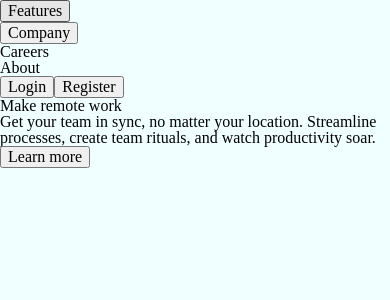
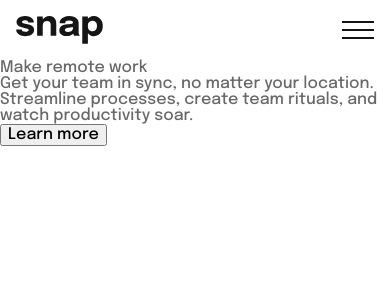
Before and after one commit to miguelzaga/intro-section-with-dropdown-navigation, a React (Vite) app: page / in a window 390 px wide. Shown: the top 300 px of the page. Built offline with nearby package versions, Linux system fonts and the light colour scheme.

Commit message:
style header mobile

```diff
--- a/src/App.js
+++ b/src/App.js
@@ -1,17 +1,40 @@
+// client-audiophile.svg
+// client-databiz.svg
+// client-maker.svg
+// client-meet.svg
+// favicon-32x32.png
+// icon-arrow-down.svg
+// icon-arrow-up.svg
+// icon-calendar.svg
+// import iconCloseMenu from "./images/icon-close-menu.svg"
+import iconMenu from "./images/icon-menu.svg"
+// icon-planning.svg
+// icon-reminders.svg
+// icon-todo.svg
+// image-hero-desktop.png
+// image-hero-mobile.png
+import logo from "./images/logo.svg"
+
 import { useState } from "react";
 
 function App() {
   return (
     <div>
-      <header>
+      <header className="header">
+        <img className="header__logo" src={logo} alt="logo" />
+        <button className="header__burguer">
+          <img src={iconMenu} alt="open menu" />
+        </button>
+
+        {/*
+        Menu Open
         <nav>
           <ul>
             <li>
               <button>
                 Features
               </button>
-            </li>
-            <li>
+            </li> <li>
               <button>
                 Company
               </button>
@@ -35,6 +58,7 @@ function App() {
         <button>
           Register
         </button>
+          */}
       </header>
       <main>
         <h1>
--- a/src/scss/01-abstracts/_variables.scss
+++ b/src/scss/01-abstracts/_variables.scss
@@ -4,3 +4,14 @@ $md: 640px;
 $md-lg: 960px;
 $lg: 1024px;
 $x-lg: 1440px;
+
+// Colors
+$almost-white: #fafafa;
+$light-grey: #adadad;
+$medium-grey: #686868;
+$black: #151515;
+$color-1: #726CEE;
+$color-2: #4BB1DA;
+$color-3: #EDD556;
+$color-4: #8E4CB6;
+$pure-white: #ffffff;
--- a/src/scss/02-base/_base.scss
+++ b/src/scss/02-base/_base.scss
@@ -1,7 +1,5 @@
 @use "./../01-abstracts/" as *;
 
-// Use this file to write styles on element selectors
-
 body {
-  background-color: azure;
+  background-color: $pure-white;
 }
--- a/src/scss/02-base/_typography.scss
+++ b/src/scss/02-base/_typography.scss
@@ -1 +1,36 @@
 @use "./../01-abstracts/" as *;
+
+@import url('https://fonts.googleapis.com/css2?family=Epilogue:wght@500;700&display=swap');
+
+body {
+  font-family: 'Epilogue', sans-serif;
+  font-size: 16px;
+  font-weight: 500;
+  color: $medium-grey;
+}
+
+@mixin heading-l {
+  font-weight: 700;
+  font-size: rem(80px);
+  line-height: 1;
+  letter-spacing: -1.11111px;
+}
+
+@mixin body-m {
+  font-weight: 500;
+  font-size: rem(18px);
+  line-height: 1.56;
+}
+
+@mixin body-s {
+  font-weight: 500;
+  font-size: rem(14px);
+  line-height: 1.14;
+}
+
+@mixin button {
+  font-weight: 700;
+  font-size: rem(18px);
+  line-height: 1.56;
+  letter-spacing: -0.25px;
+}
--- a/src/scss/04-globals/_header.scss
+++ b/src/scss/04-globals/_header.scss
@@ -1 +1,19 @@
 @use "./../01-abstracts/" as *;
+
+.header {
+  display: flex;
+  justify-content: space-between;
+  margin: 16px;
+
+  &__logo {
+    max-width: 87px;
+  }
+
+  &__burguer {
+    max-width: 32px;
+    padding: 0;
+    margin: 0;
+    background: none;
+    border: none;
+  }
+}
--- a/src/scss/04-globals/_index.scss
+++ b/src/scss/04-globals/_index.scss
@@ -1,3 +1,3 @@
-//@forward "header";
+@forward "header";
 //@forward "footer";
 //@forward "layout";
--- a/src/scss/style.scss
+++ b/src/scss/style.scss
@@ -1,5 +1,5 @@
 @forward "02-base";
 //@forward "03-objects";
-//@forward "04-globals";
+@forward "04-globals";
 //@forward "05-components";
 //@forward "06-utils";
```
